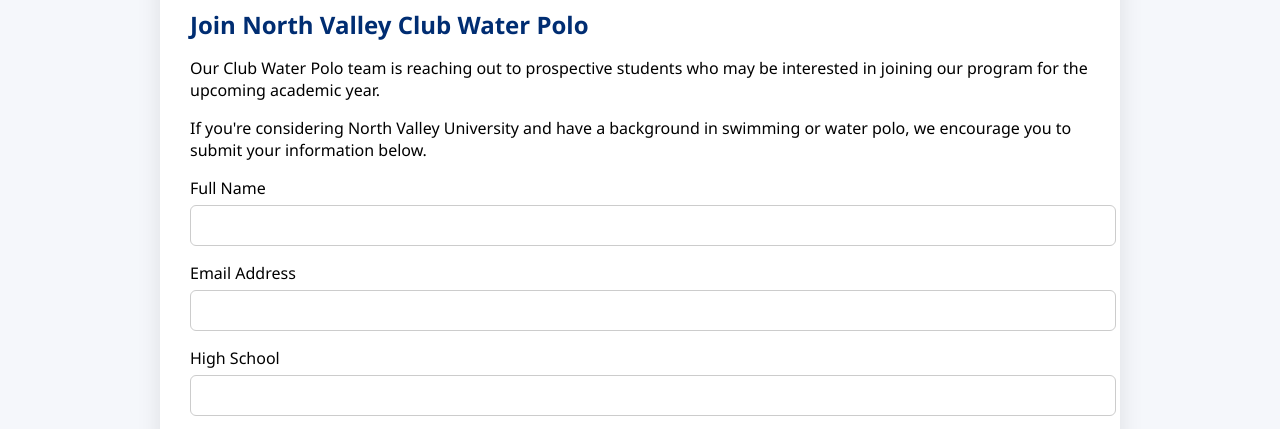
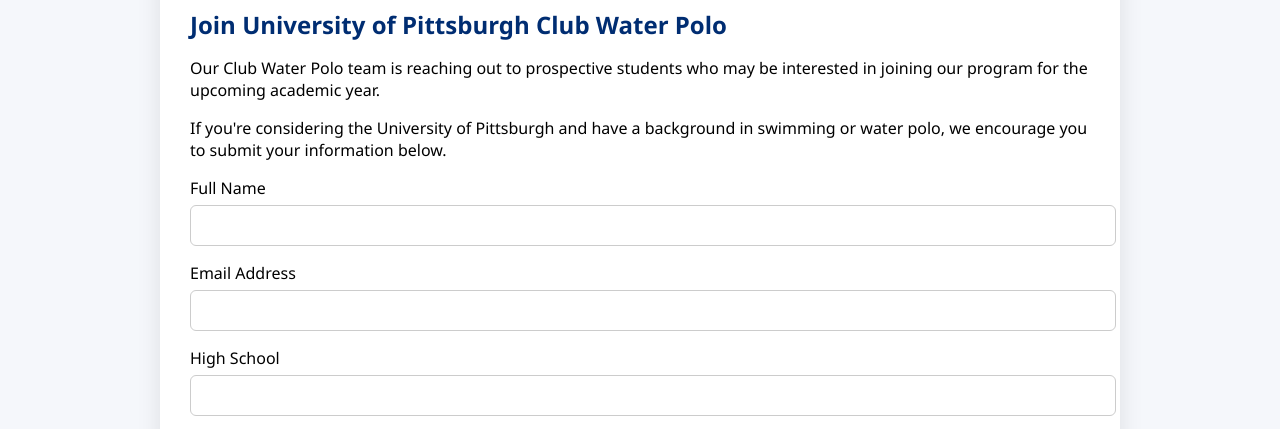
Before and after one commit to trank26/trank26, a plain HTML site: page index.html in a window 1280 px wide. Shown: the part 365-794 px from the top of the page. Drawn offline with Linux system fonts and the light colour scheme.

Commit message:
Update index.html

```diff
--- a/index.html
+++ b/index.html
@@ -147,7 +147,7 @@
 
 <div class="container">
 
-<h2 class="section-title">Join North Valley Club Water Polo</h2>
+<h2 class="section-title">Join University of Pittsburgh Club Water Polo</h2>
 
 <p>
 Our Club Water Polo team is reaching out to prospective students who may be
@@ -155,7 +155,7 @@
 </p>
 
 <p>
-If you're considering North Valley University and have a background in swimming
+If you're considering the University of Pittsburgh and have a background in swimming
 or water polo, we encourage you to submit your information below.
 </p>
 
```
